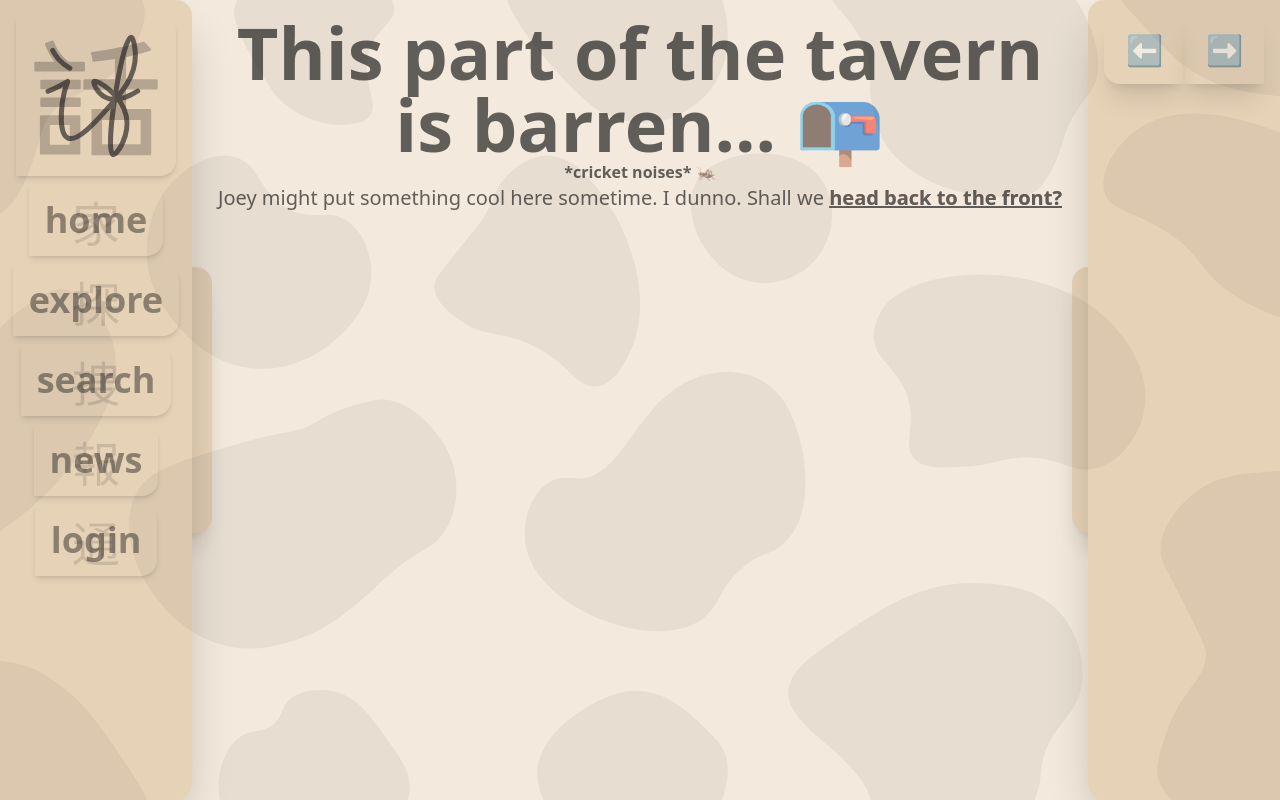
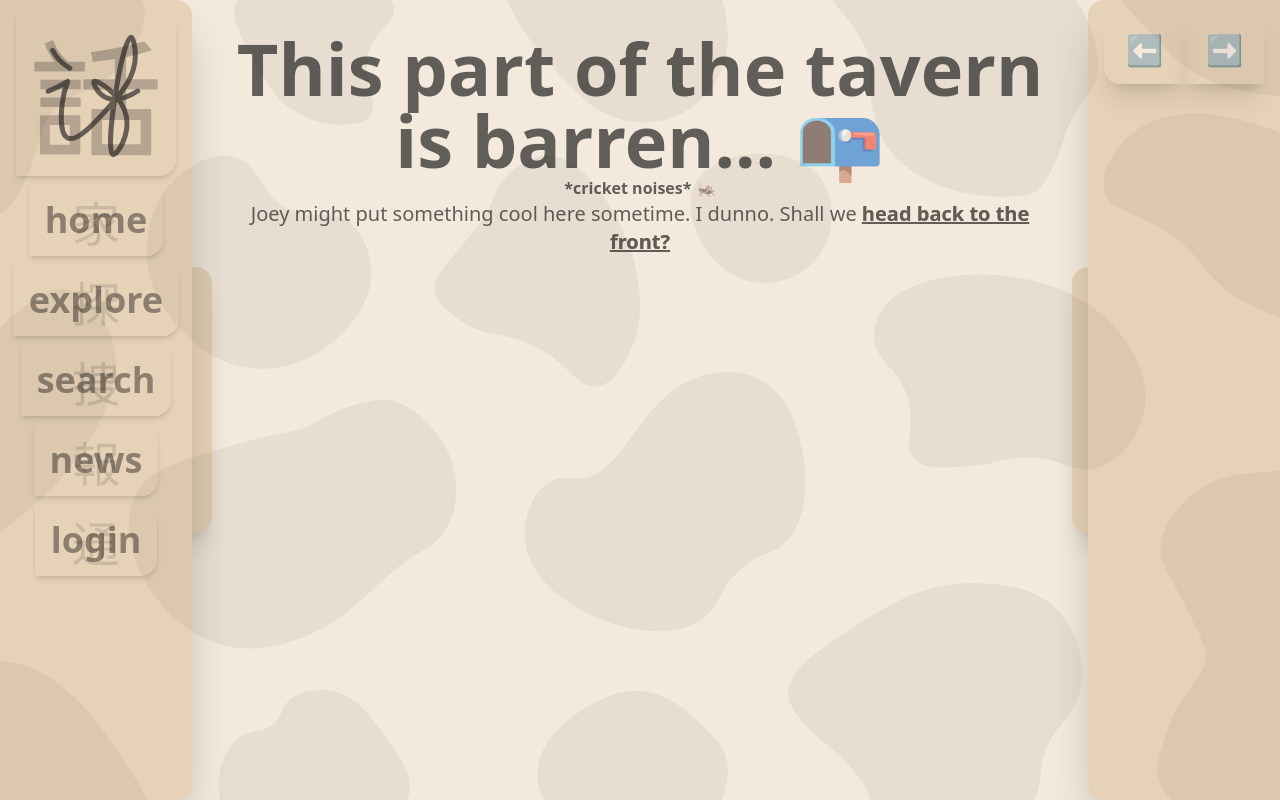
Before and after one commit to afictionado/afictionado, a SvelteKit app: page / in a window 1280 px wide. Built offline with nearby package versions, Linux system fonts and the light colour scheme.

Commit message:
FEATURE: Content div resizing based on sidebars

```diff
--- a/src/app.pcss
+++ b/src/app.pcss
@@ -13,12 +13,21 @@
 	--blackout: rgba(0, 0, 0, 60%);
 }
 
-h1, h2, h3, h4, h5, h6, p, span, a, button {
+h1,
+h2,
+h3,
+h4,
+h5,
+h6,
+p,
+span,
+a,
+button {
 	color: var(--blackout);
 }
 
 * {
-	transition: all 0.3s;
+	transition: all 0.3s ease-in-out;
 }
 
 a {
--- a/src/lib/components/nav/RetractableSidebar.svelte
+++ b/src/lib/components/nav/RetractableSidebar.svelte
@@ -1,11 +1,20 @@
 <script lang="ts">
 	import RetractSidebarButton from "$lib/components/nav/RetractButton.svelte";
+	import { leftBarWidthOnScreen, rightBarWidthOnScreen } from "./widthOnScreenStore";
+
 	export let side: "left" | "right";
 	export let width: string;
 	let sidebarOpen = true;
-	$: slotRetract = `transform: translateX(${sidebarOpen
-		? (side === "left" ? 0 : `-${width}`)
-		: (side === "left" ? `-${width}` : 0)});`;
+	$: slotRetract = `transform: translateX(${
+		sidebarOpen ? (side === "left" ? 0 : `-${width}`) : side === "left" ? `-${width}` : 0
+	});`;
+
+	$: widthOnScreen = sidebarOpen ? width : "0";
+	$: if (side === "left") {
+		$leftBarWidthOnScreen = widthOnScreen;
+	} else {
+		$rightBarWidthOnScreen = widthOnScreen;
+	}
 </script>
 
 <div
--- a/src/lib/components/nav/widthOnScreenStore.ts
+++ b/src/lib/components/nav/widthOnScreenStore.ts
@@ -1,4 +1,4 @@
 import { writable } from "svelte/store";
 
-export const navBarWidthOnScreen = writable();
-export const utilBarWidthOnScreen = writable();
+export const leftBarWidthOnScreen = writable();
+export const rightBarWidthOnScreen = writable();
--- a/src/routes/+layout.svelte
+++ b/src/routes/+layout.svelte
@@ -1,19 +1,38 @@
 <script lang="ts">
 	import NavBar from "$lib/components/nav/NavBar.svelte";
 	import UtilBar from "$lib/components/nav/UtilBar.svelte";
+	import {
+		leftBarWidthOnScreen,
+		rightBarWidthOnScreen
+	} from "$lib/components/nav/widthOnScreenStore";
 	import TextureLayer from "$lib/util/TextureOverlay.svelte";
+
+	let leftMargin: unknown;
+	let rightMargin: unknown;
+	leftBarWidthOnScreen.subscribe((value) => {
+		leftMargin = value;
+	});
+	rightBarWidthOnScreen.subscribe((value) => {
+		rightMargin = value;
+	});
 </script>
 
 <div class="flex">
 	<div><NavBar /></div>
-	<div class="flex flex-1 mx-48">
-		<slot name="main-content">
-			<div class="p-4 text-center">
-				<h1 class="text-7xl font-bold">This part of the tavern is barren... 📭</h1>
-				<h2 class="font-semibold">*cricket noises* 🦗</h2>
-				<h3 class="text-xl">Joey might put something cool here sometime. I dunno. Shall we <a href="/">head back to the front?</a></h3>
-			</div>
-		</slot>
+	<div class="flex flex-1" style="margin-left: {leftMargin}; margin-right: {rightMargin}">
+		<div class="p-8 w-full">
+			<slot name="main-content">
+				<div class="text-center">
+					<h1 class="text-7xl font-bold">This part of the tavern is barren... 📭</h1>
+					<h2 class="font-semibold">*cricket noises* 🦗</h2>
+					<h3 class="text-xl">
+						Joey might put something cool here sometime. I dunno. Shall we <a href="/"
+							>head back to the front?</a
+						>
+					</h3>
+				</div>
+			</slot>
+		</div>
 	</div>
 	<div><UtilBar><slot name="utility-bar" /></UtilBar></div>
 	<TextureLayer />
```
Also changed, not shown: src/lib/components/nav/UtilBar.svelte (+7 -2 lines), src/lib/components/nav/NavBar.svelte (line endings or trailing spaces).
